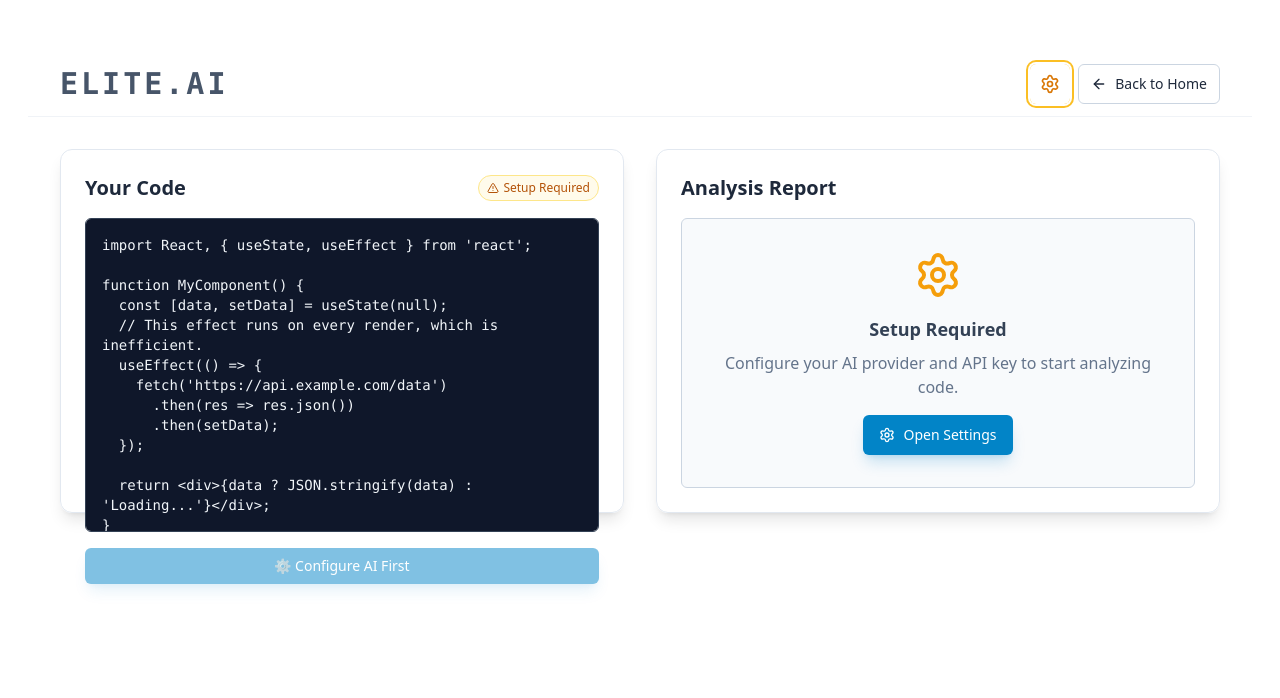
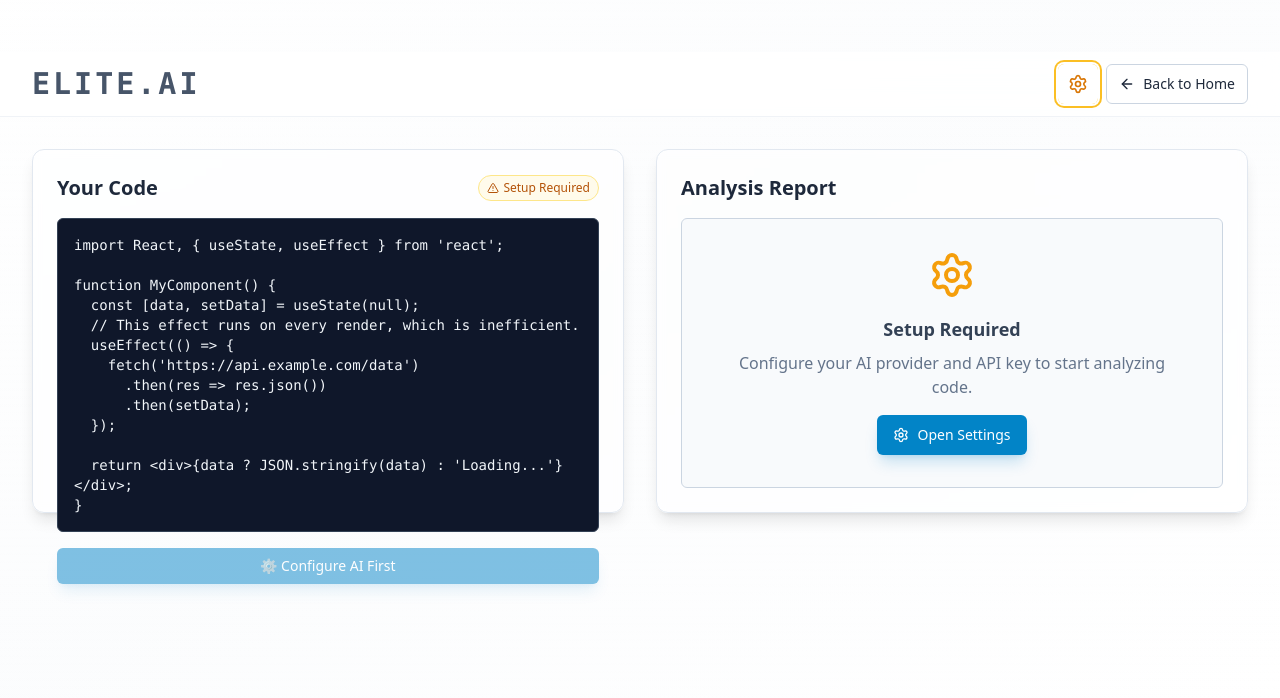
Before and after one commit to rajshah9305/newcodereviewer, a React (Vite) app: page / in a window 1280 px wide. Shown: the part 102-800 px from the top of the page. Built offline with nearby package versions, Linux system fonts and the light colour scheme.

Commit message:
Update HeroHighlight.tsx

```diff
--- a/components/core/HeroHighlight.tsx
+++ b/components/core/HeroHighlight.tsx
@@ -1,4 +1,4 @@
-
+// components/core/HeroHighlight.tsx
 import React from 'react';
 import { useMotionValue, motion, useMotionTemplate } from 'framer-motion';
 import { cn } from '../../lib/utils';
@@ -31,32 +31,41 @@ export const HeroHighlight: React.FC<HeroHighlightProps> = ({
   return (
     <div
       className={cn(
-        'relative h-full flex items-center bg-white justify-center w-full group',
+        'relative h-full flex items-center justify-center w-full group overflow-hidden',
+        'bg-gradient-to-br from-white via-slate-50/50 to-white',
         containerClassName
       )}
       onMouseMove={handleMouseMove}
     >
-      <div className="absolute inset-0 bg-dot-thick-neutral-300 pointer-events-none" />
+      {/* Base dot pattern */}
+      <div className="absolute inset-0 bg-dot-thick-neutral-300/40 pointer-events-none" />
+
+      {/* Interactive dot pattern */}
       <motion.div
-        className="pointer-events-none bg-dot-thick-sky-500 absolute inset-0 opacity-0 transition duration-300 group-hover:opacity-100"
+        className="pointer-events-none bg-dot-thick-sky-500/60 absolute inset-0 opacity-0 transition duration-500 group-hover:opacity-100"
         style={{
           WebkitMaskImage: useMotionTemplate`
             radial-gradient(
-              200px circle at ${mouseX}px ${mouseY}px,
+              250px circle at ${mouseX}px ${mouseY}px,
               black 0%,
               transparent 100%
             )
           `,
           maskImage: useMotionTemplate`
             radial-gradient(
-              200px circle at ${mouseX}px ${mouseY}px,
+              250px circle at ${mouseX}px ${mouseY}px,
               black 0%,
               transparent 100%
             )
           `,
         }}
       />
-      <div className={cn('relative z-20', className)}>{children}</div>
+
+      {/* Gradient overlay for better text contrast */}
+      <div className="absolute inset-0 bg-gradient-to-t from-white/20 via-transparent to-white/20 pointer-events-none" />
+
+      {/* Content */}
+      <div className={cn('relative z-20 w-full', className)}>{children}</div>
     </div>
   );
 };
```
